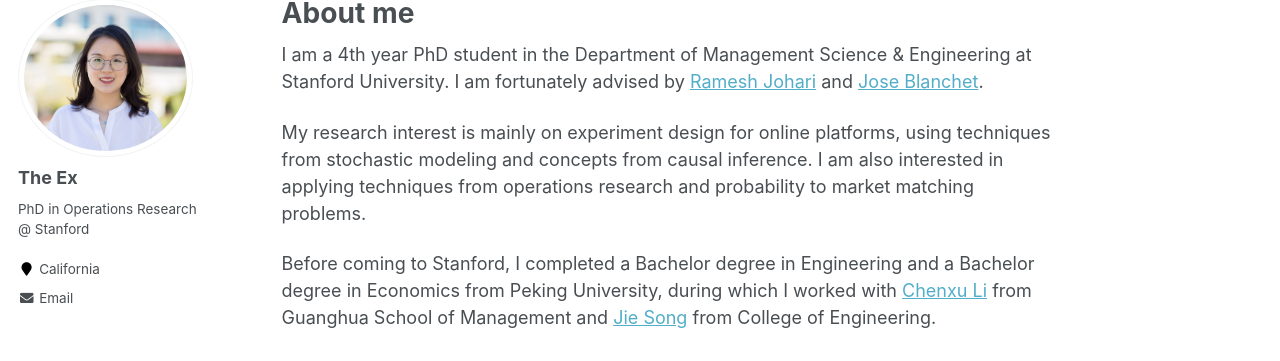
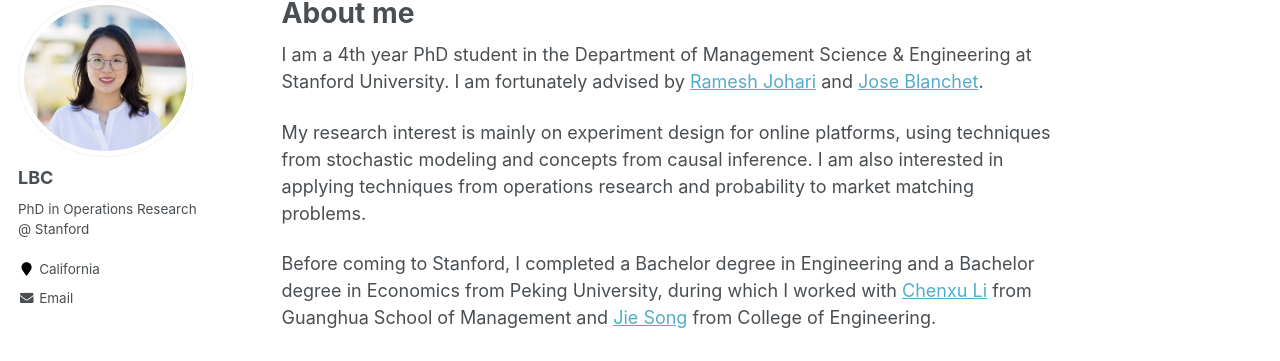
Before and after one commit to linjiawu/linjiawu.github.io, a Jekyll site: the page built from _pages/about.md, in a window 1280 px wide. Shown: the part 119-480 px from the top of the page. Built offline with Jekyll 4.4.1, drawn with Linux system fonts in a browser that asks for light colours.

Commit message:
no message

```diff
--- a/_config.yml
+++ b/_config.yml
@@ -80,7 +80,7 @@ analytics:
 
 # Site Author
 author:
-  name             : "The Ex"
+  name             : "LBC"
   avatar           : "profile.png"
   bio              : "PhD in Operations Research @ Stanford"
   location         : "California"
```
